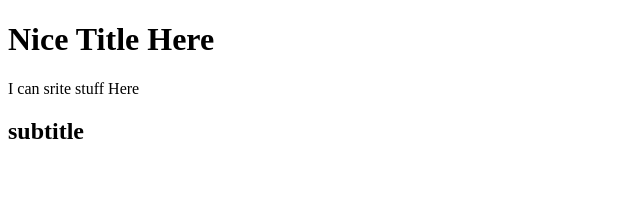
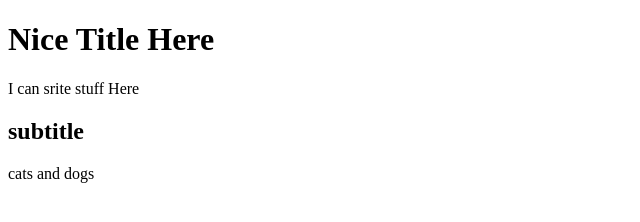
Before and after one commit to ka-veronica/groundedSkyed, a plain HTML site: page index.html in a window 1280 px wide. Shown: the whole page, without its empty margins (0-640 px from the left). Drawn offline with Linux system fonts and the light colour scheme.

Commit message:
paragraph cats and dogs

```diff
--- a/index.html
+++ b/index.html
@@ -9,5 +9,6 @@
     <h1>Nice Title Here</h1>
     <p>I can srite stuff Here</p>
     <h2>subtitle</h2>
+    <p>cats and dogs</p>
 </body>
 </html>
```
